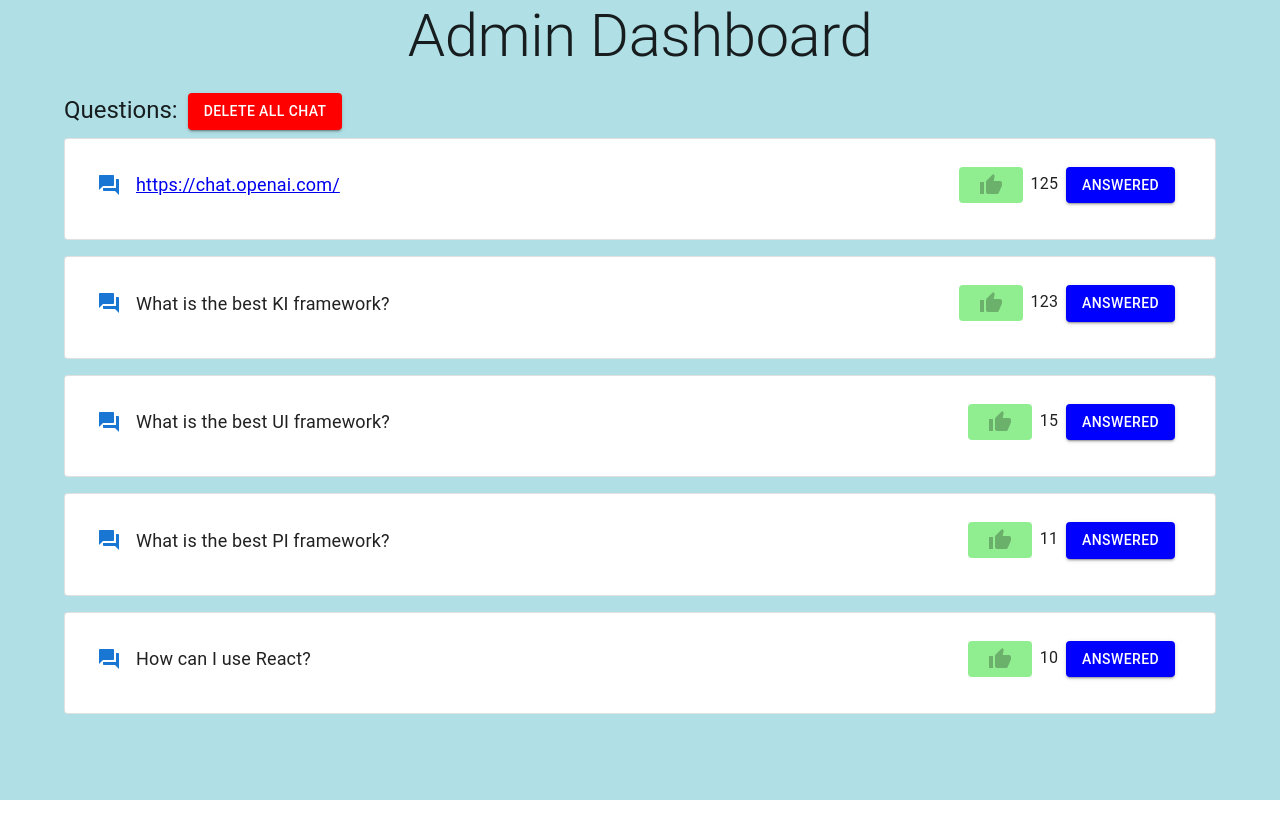
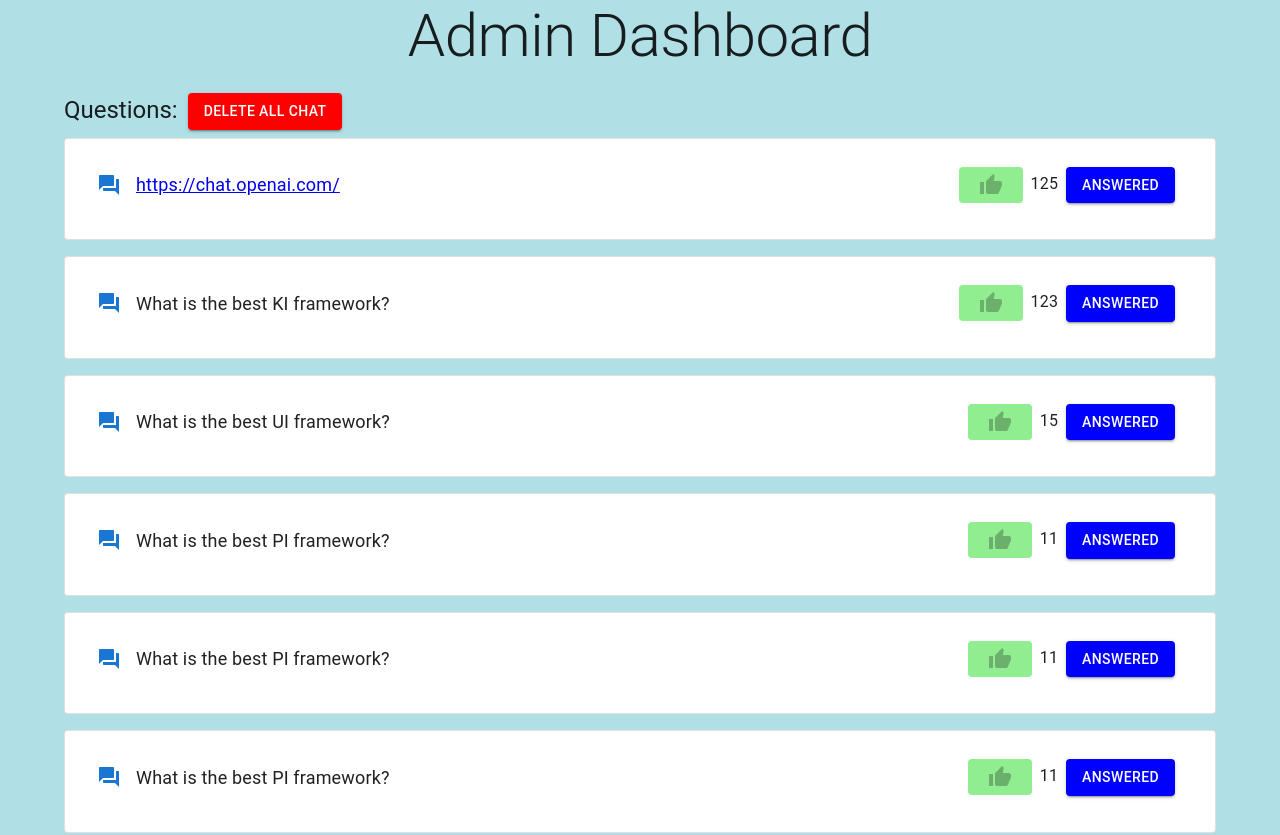
Before and after one commit to snehil-githubrepository/QNA, a React (Vite) app in the folder admin-client/: page / in a window 1280 px wide. Shown: the top 835 px of the page. Before the commit the page ends 800 px from the top, so only its background shows below. Built offline with nearby package versions, Linux system fonts and the light colour scheme.

Commit message:
fixed the background color while scrolling

```diff
--- a/admin-client/index.html
+++ b/admin-client/index.html
@@ -6,7 +6,7 @@
     <meta name="viewport" content="width=device-width, initial-scale=1.0" />
     <title>Admin Dash</title>
   </head>
-  <body>
+  <body id="bgColor">
     <div id="root"></div>
     <script type="module" src="/src/main.jsx"></script>
   </body>
--- a/admin-client/src/App.jsx
+++ b/admin-client/src/App.jsx
@@ -10,9 +10,7 @@ function App() {
     <div
       style={{
         width: "100vw",
-        height: "100vh",
         margin: 0,
-        backgroundColor: "#b0e0e6",
       }}
     >
       <CssBaseline />
--- a/admin-client/src/components/Landing.jsx
+++ b/admin-client/src/components/Landing.jsx
@@ -30,6 +30,10 @@ export const Landing = () => {
       upvotes: 125,
     },
     { id: 5, text: "What is the best PI framework?", upvotes: 11 },
+    { id: 6, text: "What is the best PI framework?", upvotes: 11 },
+    { id: 7, text: "What is the best PI framework?", upvotes: 11 },
+    { id: 8, text: "What is the best PI framework?", upvotes: 11 },
+    { id: 9, text: "What is the best PI framework?", upvotes: 11 },
     // Add more sample questions or load from an API/database
   ];
 
--- a/admin-client/src/index.css
+++ b/admin-client/src/index.css
@@ -0,0 +1,3 @@
+#bgColor {
+  background-color: #b0e0e6;
+}
```
